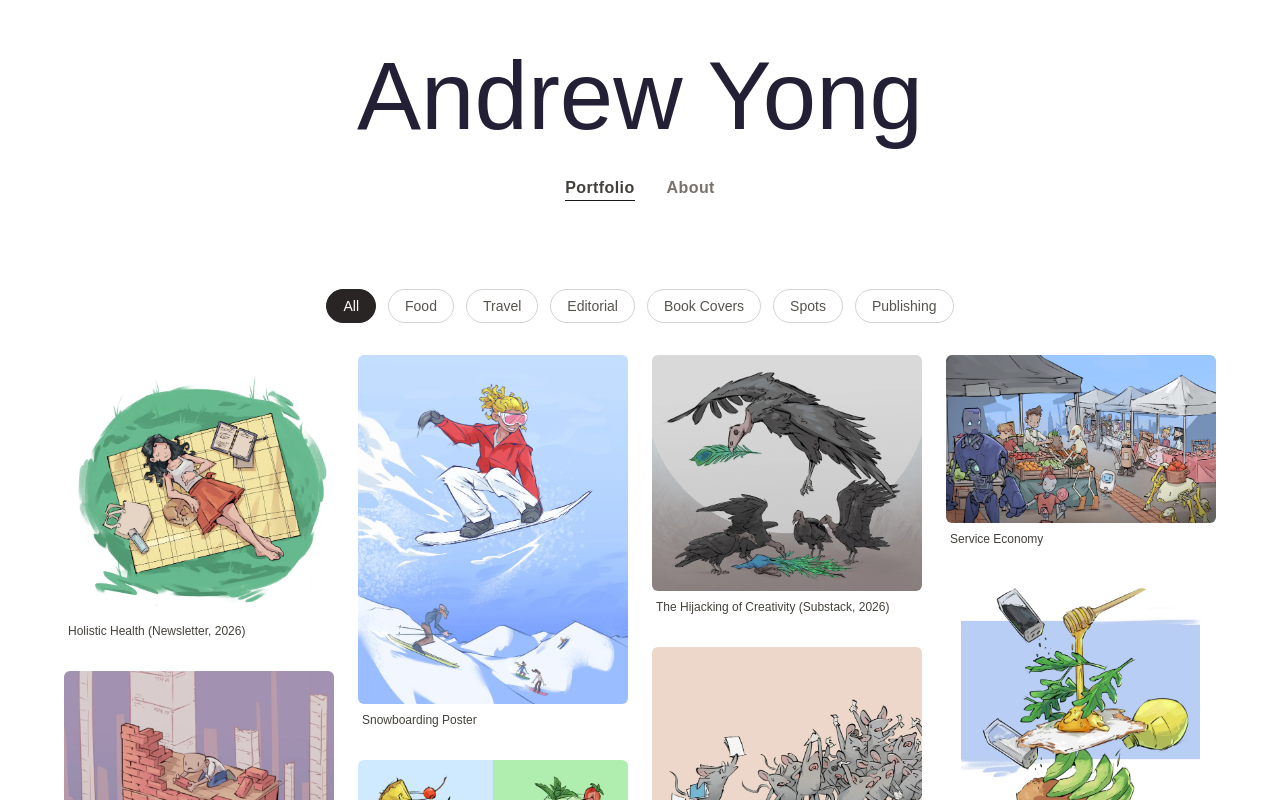
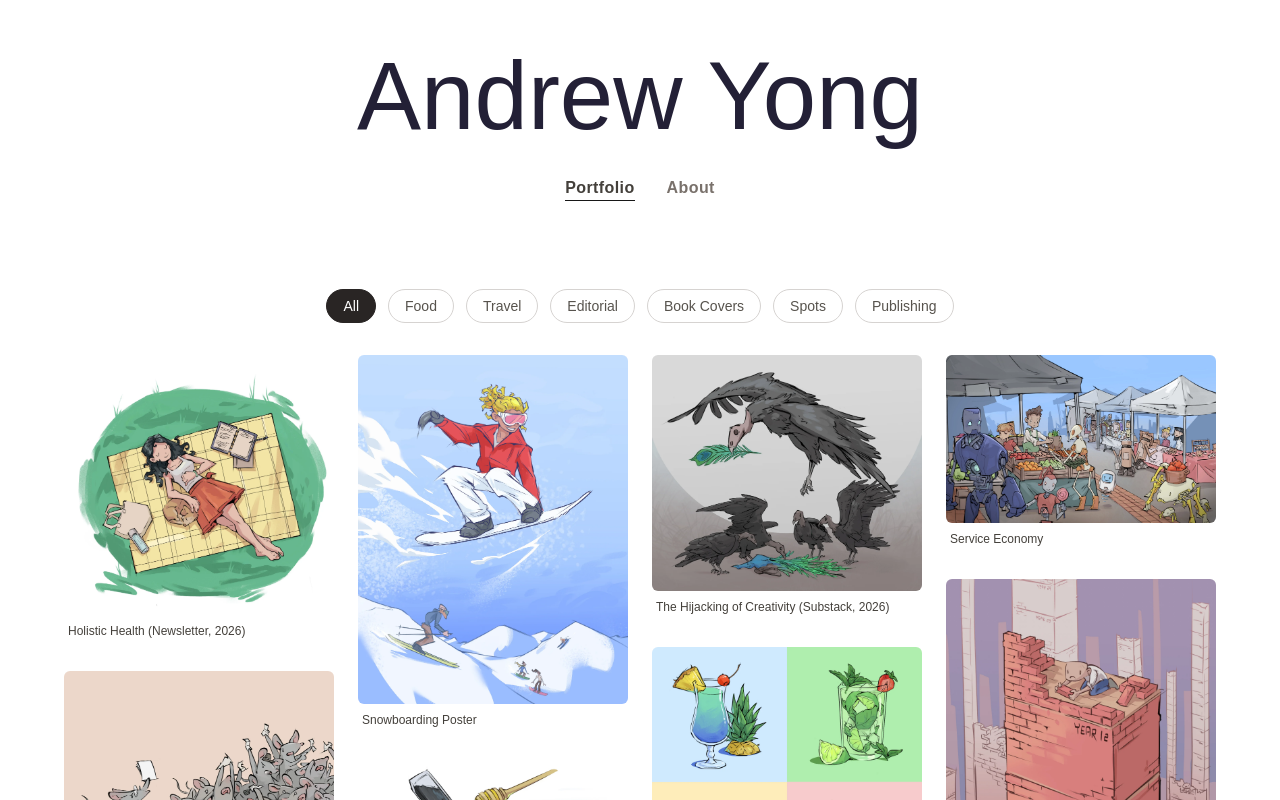
Before and after one commit to andrwyoung/art-portfolio, a Next.js app: page / in a window 1280 px wide. Shown: the top 800 px of the page. Built offline with nearby package versions, Linux system fonts and the light colour scheme; a web font is replaced by a local one.

Commit message:
greedy algorithm

```diff
--- a/components/gallery.tsx
+++ b/components/gallery.tsx
@@ -3,6 +3,29 @@ import Link from "next/link";
 import { ProjectType } from "@/types/types";
 
 const DEFAULT_COLUMNS = 3;
+
+// Rough allowance for the caption line + row gap under each thumbnail,
+// expressed in the same units as aspect ratio (height / width).
+const CAPTION_HEIGHT = 0.12;
+
+// Greedily packs items into columns of equal width, always adding the next
+// item (in order) to whichever column is currently shortest. Since columns
+// share a width, height/width (aspect ratio) is a good stand-in for
+// rendered height, so this balances column heights without needing actual
+// pixel measurements.
+function packColumns(items: ProjectType[], numCols: number): ProjectType[][] {
+  const columns: ProjectType[][] = Array.from({ length: numCols }, () => []);
+  const heights = new Array(numCols).fill(0);
+
+  for (const item of items) {
+    const thumbnail = item.thumbnail ?? item.images[0];
+    const shortest = heights.indexOf(Math.min(...heights));
+    columns[shortest].push(item);
+    heights[shortest] += thumbnail.height / thumbnail.width + CAPTION_HEIGHT;
+  }
+
+  return columns;
+}
 
 export default function Gallery({
   items,
@@ -15,9 +38,7 @@ export default function Gallery({
 }) {
   const visible = items.filter((item) => !item.hide);
 
-  const columns = Array.from({ length: numCols }, (_, colIdx) =>
-    visible.filter((_, idx) => idx % numCols === colIdx),
-  );
+  const columns = packColumns(visible, numCols);
 
   return (
     <>
```
